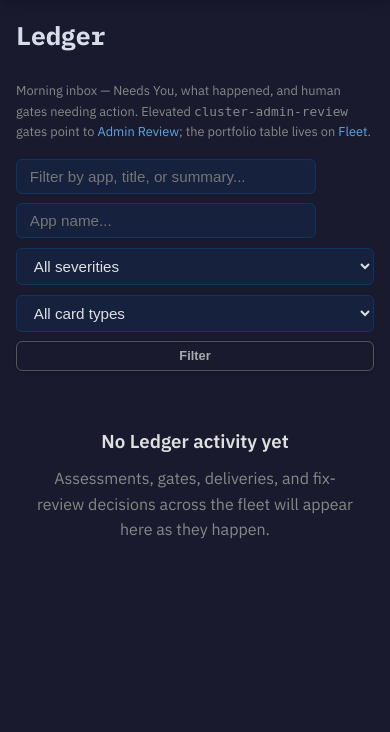
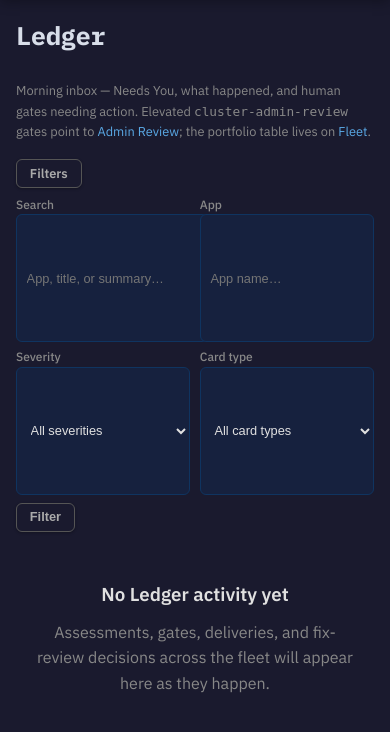
Before and after one commit to alimobrem/AgentIT, a Python web app: template src/agentit/portal/templates/ledger.html in a window 390 px wide. Shown: the part 62-794 px from the top of the page. Run offline with Jinja, Linux system fonts and the light colour scheme; the template is opened without the code that fills it, so the values that code supplies are empty; some libraries are stand-ins or nearby versions.

Commit message:
fix(portal): compact .filter-bar for list/log GET filters
Decisions (and Events/Ledger) inherited global input/select width:100%
inside .action-bar, so filter controls stretched full-width. Add EDL §6
filter-toolbar rules, shared .filter-bar CSS, and migrate those pages.

Co-authored-by: Cursor <cursoragent@cursor.com>

```diff
--- a/src/agentit/portal/templates/base.html
+++ b/src/agentit/portal/templates/base.html
@@ -1171,7 +1171,62 @@
      "de-emphasized until needed" pattern GitHub's own danger-zone uses. */
   .action-bar .danger-zone { margin-left: auto; padding-left: var(--space-5); border-left: 1px solid var(--color-border); }
 
-  .filter-input { max-width: 300px; }
+  /* ── Filter bar (list / log GET filters) ───────────────────────────
+     Compact toolbar — overrides global input/select width:100% so
+     Decisions/Events/Ledger controls stay inline and short. See EDL §6. */
+  .filter-panel { margin-bottom: var(--space-5); }
+  .filter-panel-summary {
+    display: none;
+    list-style: none;
+    cursor: pointer;
+    width: fit-content;
+    margin-bottom: var(--space-3);
+  }
+  .filter-panel-summary::-webkit-details-marker { display: none; }
+  .filter-bar {
+    display: flex;
+    flex-wrap: wrap;
+    align-items: flex-end;
+    gap: var(--space-2) var(--space-3);
+    margin-bottom: var(--space-5);
+  }
+  .filter-panel .filter-bar { margin-bottom: 0; }
+  .filter-field {
+    display: flex;
+    flex-direction: column;
+    gap: 2px;
+    min-width: 0;
+  }
+  .filter-field > label {
+    font-size: var(--font-xs);
+    color: var(--color-muted);
+    line-height: 1.2;
+    font-weight: 500;
+  }
+  .filter-bar input,
+  .filter-bar select {
+    width: auto;
+    min-width: 8rem;
+    max-width: 14rem;
+    height: 2rem;
+    padding: var(--space-1) var(--space-3);
+    font-size: var(--font-sm);
+    line-height: 1.25;
+    box-sizing: border-box;
+  }
+  .filter-bar .filter-field-wide input,
+  .filter-bar input.filter-field-wide,
+  .filter-bar input.filter-input {
+    min-width: 12rem;
+    max-width: 18rem;
+  }
+  .filter-actions {
+    display: flex;
+    align-items: center;
+    gap: var(--space-2);
+    flex-wrap: wrap;
+  }
+  .filter-input { max-width: 18rem; }
   .pagination { display: flex; align-items: center; justify-content: center; gap: var(--space-5); margin-top: var(--space-5); padding: var(--space-5) 0; }
 
   /* -- Tab Navigation -- */
@@ -1261,6 +1316,19 @@
     .dimension-value { width: auto; text-align: left; }
     .action-bar { flex-direction: column; align-items: stretch; }
     .action-bar .btn { text-align: center; justify-content: center; }
+    .filter-panel-summary { display: inline-flex; }
+    .filter-bar {
+      flex-direction: row;
+      align-items: flex-end;
+    }
+    .filter-bar input,
+    .filter-bar select {
+      max-width: 100%;
+      min-width: 0;
+      flex: 1 1 8rem;
+    }
+    .filter-field { flex: 1 1 8rem; }
+    .filter-actions { width: 100%; }
     .delivery-actions { flex-direction: column; }
     .delivery-secondary {
       border-left: none;
--- a/src/agentit/portal/templates/ledger.html
+++ b/src/agentit/portal/templates/ledger.html
@@ -20,29 +20,46 @@
 </div>
 {% endif %}
 
-<form method="get" action="/ledger" class="action-bar">
-  <input type="text" name="q" value="{{ q | default('') }}" placeholder="Filter by app, title, or summary..." class="filter-input">
-  <input type="text" name="app" value="{{ app_filter | default('') }}" placeholder="App name..." class="filter-input">
-  <select name="severity">
+<details class="filter-panel" open>
+  <summary class="filter-panel-summary btn btn-sm btn-outline">Filters</summary>
+  <form method="get" action="/ledger" class="filter-bar" role="search" aria-label="Filter ledger">
+    <div class="filter-field filter-field-wide">
+      <label for="filter-ledger-q">Search</label>
+      <input type="text" id="filter-ledger-q" name="q" value="{{ q | default('') }}" placeholder="App, title, or summary…" class="filter-input">
+    </div>
+    <div class="filter-field">
+      <label for="filter-ledger-app">App</label>
+      <input type="text" id="filter-ledger-app" name="app" value="{{ app_filter | default('') }}" placeholder="App name…">
+    </div>
+    <div class="filter-field">
+      <label for="filter-ledger-severity">Severity</label>
+      <select id="filter-ledger-severity" name="severity">
         <option value="">All severities</option>
         <option value="critical" {{ 'selected' if severity_filter == 'critical' }}>Critical</option>
         <option value="warning" {{ 'selected' if severity_filter == 'warning' }}>Warning</option>
         <option value="info" {{ 'selected' if severity_filter == 'info' }}>Info</option>
       </select>
-  <select name="card_type">
+    </div>
+    <div class="filter-field">
+      <label for="filter-ledger-card-type">Card type</label>
+      <select id="filter-ledger-card-type" name="card_type">
         <option value="">All card types</option>
         {% for letter in ('A','B','C','D','E','F','G','H','I','J','K','L','M','N','O','P') %}
         <option value="{{ letter }}" {{ 'selected' if card_type_filter == letter }}>{{ letter }}</option>
         {% endfor %}
       </select>
+    </div>
     {% if mode == 'grouped' %}
     <input type="hidden" name="needs_you" value="{{ needs_you_filter }}">
     {% else %}
     <input type="hidden" name="view" value="flat">
     {% endif %}
+    <div class="filter-actions">
       <button type="submit" class="btn btn-sm btn-outline">Filter</button>
       {% if q or severity_filter or card_type_filter or app_filter %}<a href="/ledger" class="btn btn-sm btn-outline">Clear</a>{% endif %}
+    </div>
   </form>
+</details>
 
 {% if mode == 'grouped' %}
 {# docs/ledger-design-spec.md §2 rules 2-3: fleet-wide default is grouped
```
Also changed, not shown: docs/portal-experience-design-language.md (+61 -1 lines), scripts/check_portal_edl.py (+38 -0 lines), src/agentit/portal/templates/decisions.html (+14 -3 lines), src/agentit/portal/templates/events.html (+14 -3 lines), tests/test_portal_edl.py (+26 -0 lines), README.md, 1 other file. Lines whose indentation alone changed are shown as unchanged.
